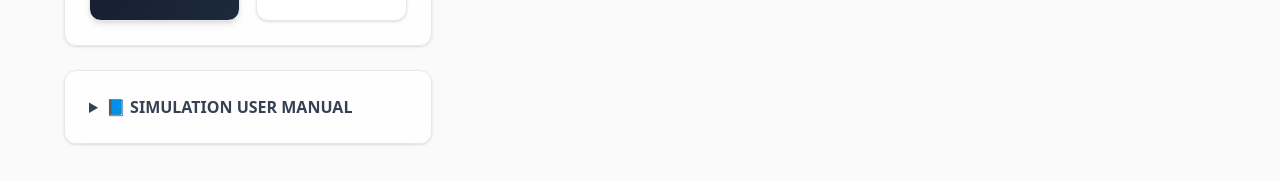
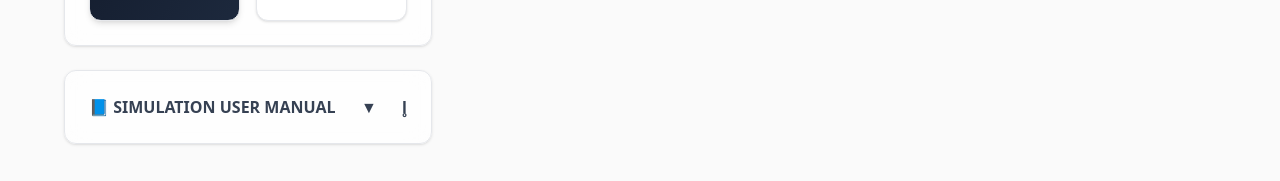
Before and after one commit to Me-Jitesh/fraud-analyzr-ui, a React (Vite) app: page / in a window 1280 px wide. Shown: the part 963-1144 px from the top of the page. Built offline with nearby package versions, Linux system fonts and the light colour scheme; no server answers.

Commit message:
Simulation Manual :: Code Cleanup

```diff
--- a/src/App.jsx
+++ b/src/App.jsx
@@ -15,17 +15,7 @@ export default function App() {
           <div className="space-y-6">
             <StreamStatus />
             <TransactionForm />
-
-            <div className="bg-white/70 backdrop-blur-md border border-gray-200 rounded-xl p-2 shadow-sm space-y-6">
-              <details className="p-4">
-                <summary className="cursor-pointer font-semibold text-gray-700">
-                  📘 SIMULATION USER MANUAL
-                </summary>
-                <div className="mt-4">
-                  <SimulationInfo />
-                </div>
-              </details>
-            </div>
+            <SimulationInfo />
           </div>
           <FraudAlerts />
         </div>
--- a/src/components/SimulationInfo.jsx
+++ b/src/components/SimulationInfo.jsx
@@ -1,30 +1,50 @@
 export default function SimulationInfo() {
   return (
-    <>
+    <div
+      className="bg-white/70 backdrop-blur-md border border-gray-200
+                    rounded-xl p-2 shadow-sm"
+    >
+      <details className="group p-4">
+        <summary
+          className="cursor-pointer font-semibold text-gray-700
+                            flex justify-between items-center"
+        >
+          📘 SIMULATION USER MANUAL
+          <span
+            className="transition-transform duration-300
+                           group-open:rotate-180"
+          >
+            ▼
+          </span>
+          l̥
+        </summary>
+
+        <div className="mt-6 space-y-6">
           <div>
             <h4 className="font-medium text-blue-600">💳 Pay Simulation</h4>
-        <ul className="list-disc ml-5 text-gray-600 space-y-1">
-          <li>Simulates a single payment transaction.</li>
-          <li>Used to test HIGH_AMOUNT detection logic.</li>
+            <ul className="list-disc ml-5 text-gray-600 space-y-1 text-sm">
+              <li>Makes a single payment</li>
+              <li>Used to test HIGH_AMOUNT detection logic</li>
             </ul>
           </div>
 
           <div>
-        <h4 className="font-medium text-blue-600">📦 Bulk Simulation</h4>
-        <ul className="list-disc ml-5 text-gray-600 space-y-1">
-          <li>Simulates multiple transactions at once.</li>
-          <li>Used to test HIGH_VELOCITY scenarios.</li>
+            <h4 className="font-medium text-blue-600">📦 Quick Load</h4>
+            <ul className="list-disc ml-5 text-gray-600 space-y-1 text-sm">
+              <li>Simulates 10 Rapid transactions at once</li>
+              <li>Used to test HIGH_VELOCITY scenarios</li>
             </ul>
           </div>
 
           <div>
-        <h4 className="font-medium text-blue-600">⚙ Custom Simulation</h4>
-        <ul className="list-disc ml-5 text-gray-600 space-y-1">
-          <li>Allows manual control over transaction data.</li>
-          <li>Test specific fraud combinations.</li>
-          <li>Best for stress testing fraud rules.</li>
+            <h4 className="font-medium text-blue-600">⚙ Custom Load</h4>
+            <ul className="list-disc ml-5 text-gray-600 space-y-1 text-sm">
+              <li>Allows custom number of transactions</li>
+              <li>Best for stress testing fraud rules</li>
             </ul>
           </div>
-    </>
+        </div>
+      </details>
+    </div>
   );
 }
```
Lines whose indentation alone changed are shown as unchanged.
